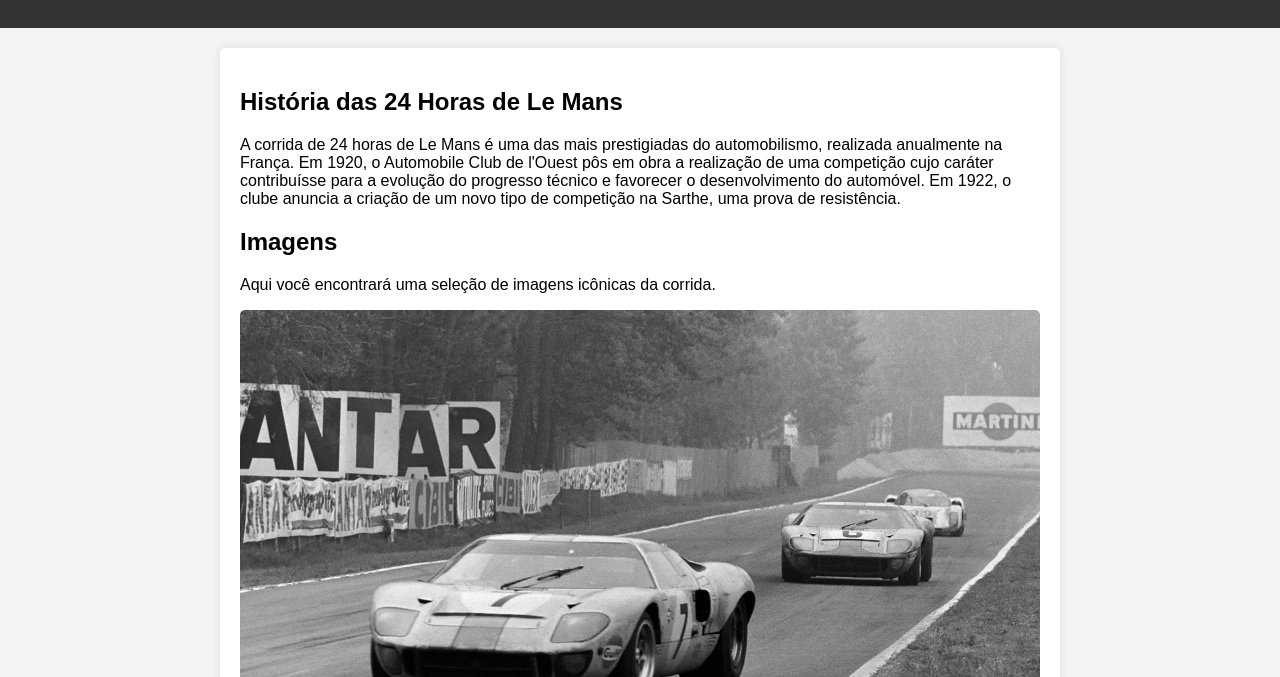
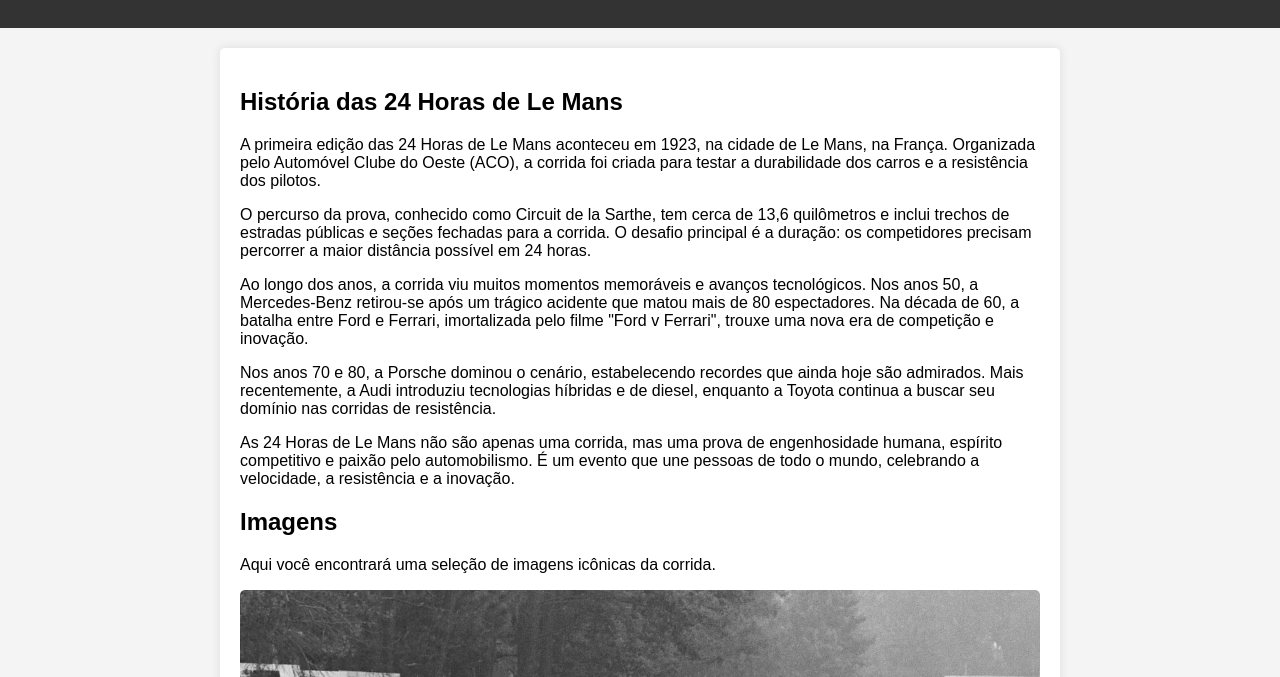
Before and after one commit to not2and/blog-24h-le-mans, a website: page src/index.html in a window 1280 px wide. Shown: the part 123-800 px from the top of the page. Drawn offline with Linux system fonts and the light colour scheme.

Commit message:
corrigido

```diff
--- a/src/index.html
+++ b/src/index.html
@@ -20,11 +20,11 @@
     <main>
         <section id="historia">
             <h2>História das 24 Horas de Le Mans</h2>
-            <p>A corrida de 24 horas de Le Mans é uma das mais prestigiadas do automobilismo, realizada anualmente na França.
-                Em 1920, o Automobile Club de l'Ouest pôs em obra a realização de uma competição cujo caráter contribuísse para
-                a evolução do progresso técnico e favorecer o desenvolvimento do automóvel.
-                Em 1922, o clube anuncia a criação de um novo tipo de competição na Sarthe, uma prova de resistência.
-            </p>
+            <p>A primeira edição das 24 Horas de Le Mans aconteceu em 1923, na cidade de Le Mans, na França. Organizada pelo Automóvel Clube do Oeste (ACO), a corrida foi criada para testar a durabilidade dos carros e a resistência dos pilotos.</p>
+            <p>O percurso da prova, conhecido como Circuit de la Sarthe, tem cerca de 13,6 quilômetros e inclui trechos de estradas públicas e seções fechadas para a corrida. O desafio principal é a duração: os competidores precisam percorrer a maior distância possível em 24 horas.</p>
+            <p>Ao longo dos anos, a corrida viu muitos momentos memoráveis e avanços tecnológicos. Nos anos 50, a Mercedes-Benz retirou-se após um trágico acidente que matou mais de 80 espectadores. Na década de 60, a batalha entre Ford e Ferrari, imortalizada pelo filme "Ford v Ferrari", trouxe uma nova era de competição e inovação.</p>
+            <p>Nos anos 70 e 80, a Porsche dominou o cenário, estabelecendo recordes que ainda hoje são admirados. Mais recentemente, a Audi introduziu tecnologias híbridas e de diesel, enquanto a Toyota continua a buscar seu domínio nas corridas de resistência.</p>
+            <p>As 24 Horas de Le Mans não são apenas uma corrida, mas uma prova de engenhosidade humana, espírito competitivo e paixão pelo automobilismo. É um evento que une pessoas de todo o mundo, celebrando a velocidade, a resistência e a inovação.</p>
         </section>
         <section id="imagens">
             <h2>Imagens</h2>
```
